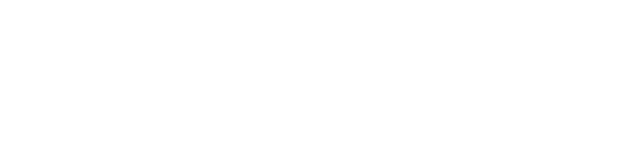
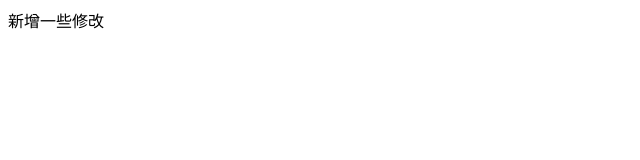
Before and after one commit to fufulucky/newtest, a plain HTML site: page index.html in a window 1280 px wide. Shown: the whole page, without its empty margins (0-640 px from the left). Drawn offline with Linux system fonts and the light colour scheme.

Commit message:
index文件新增一句话

```diff
--- a/index.html
+++ b/index.html
@@ -5,6 +5,6 @@
     <title>Document</title>
 </head>
 <body>
-
+    新增一些修改
 </body>
 </html>
```
